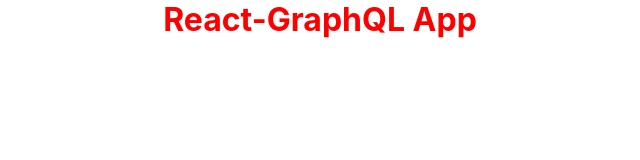
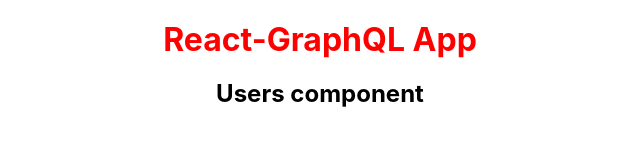
Before and after one commit to jonnytse/graphql-react-app-2.0, a React app in the folder client/: page / in a window 1280 px wide. Shown: the whole page, without its empty margins (320-960 px from the left). Built offline with nearby package versions, Linux system fonts and the light colour scheme; no server answers.

Commit message:
created a Users component and h2 is rendering to browser

```diff
--- /dev/null
+++ b/client/src/components/Users/Users.js
@@ -0,0 +1,13 @@
+import React, { Component } from 'react';
+
+class allUsers extends Component {
+    render() {
+        return (
+            <div>
+                <h2>Users component</h2>
+            </div>
+        )
+    }
+}
+
+export default allUsers;
--- /dev/null
+++ b/client/src/components/Users/index.js
@@ -0,0 +1,3 @@
+import Users from './Users';
+
+export default Users;
--- a/client/src/components/allUsers/allUsers.js
+++ /dev/null
@@ -1,3 +0,0 @@
-import React from 'react';
-
-export default allUsers;
--- a/client/src/container/App/App.css
+++ b/client/src/container/App/App.css
@@ -7,4 +7,9 @@
 
 h1 {
   color: red;
+  padding-top: 20px;
 }
+
+h2 {
+  padding-top: 20px;
+}
--- a/client/src/container/App/App.js
+++ b/client/src/container/App/App.js
@@ -3,6 +3,7 @@
 import { ApolloClient, InMemoryCache } from '@apollo/client';
 import { gql } from '@apollo/client';
 import { ApolloProvider } from '@apollo/client';
+import Users from '../../components/Users';
 
 const client = new ApolloClient({
   uri: 'https://fakerql.nplan.io/graphql',
@@ -30,6 +31,7 @@
       <ApolloProvider client={client}>
         <div>
           <h1>React-GraphQL App</h1>
+          <Users />
         </div>
       </ApolloProvider>
     );
```
